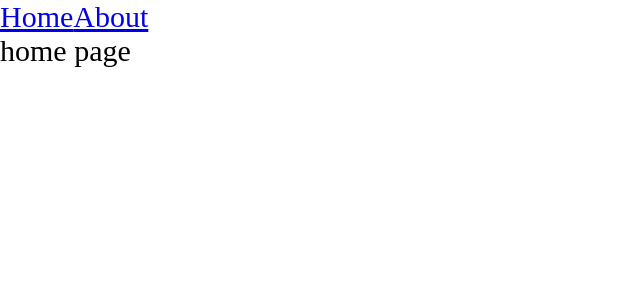
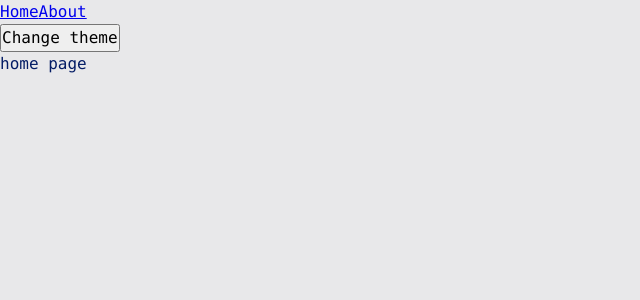
Before and after one commit to failququ/std, a React app: page / in a window 1280 px wide. Shown: the top 300 px of the page, without its empty margins (0-640 px from the left). Built offline with nearby package versions, Linux system fonts and the light colour scheme.

Commit message:
add themes, useTheme hook, styles reset, variables

```diff
--- a/src/App.tsx
+++ b/src/App.tsx
@@ -1,16 +1,19 @@
 import { Suspense } from 'react';
 import { Link, Route, Routes } from 'react-router-dom';
-import './index.scss';
 import { AboutPageLazy } from './pages/AboutPage/AboutPage.lazy';
 import { HomePageLazy } from './pages/HomePage/HomePage.lazy';
+import './styles/index.scss';
+import { useTheme } from './theme/useTheme';
 
 const App = () => {
+  const { theme, toggleTheme } = useTheme();
   return (
-    <div className="app">
+    <div className={`app ${theme}`}>
       <div>
         <Link to="/">Home</Link>
         <Link to="/about">About</Link>
       </div>
+      <button onClick={toggleTheme}>Change theme</button>
       <Suspense fallback={<div>Loading...</div>}>
         <Routes>
           <Route path="/" element={<HomePageLazy />} />
--- a/src/index.scss
+++ /dev/null
@@ -1,9 +0,0 @@
-* {
-  margin: 0;
-  padding: 0;
-  box-sizing: border-box;
-}
-
-.app {
-  font-size: 30px;
-}
--- a/src/index.tsx
+++ b/src/index.tsx
@@ -1,12 +1,15 @@
 import { createRoot } from "react-dom/client";
 import { BrowserRouter } from "react-router-dom";
 import App from "./App";
+import ThemeProvider from "./theme/ThemeProvider";
 
 const domNode = document.getElementById('root');
 const root = createRoot(domNode);
 
 root.render(
   <BrowserRouter>
-    <App />
+    <ThemeProvider>
+      <App />
+    </ThemeProvider>
   </BrowserRouter>,
 );
--- /dev/null
+++ b/src/styles/index.scss
@@ -0,0 +1,13 @@
+@import "./reset.scss";
+@import "./variables/global.scss";
+@import "./themes/dark.scss";
+@import "./themes/light.scss";
+
+.app {
+  font: var(--font-m);
+
+  background: var(--bg-color);
+  color: var(--primary-color);
+
+  min-height: 100vh;
+}
--- /dev/null
+++ b/src/styles/reset.scss
@@ -0,0 +1,13 @@
+* {
+  margin: 0;
+  padding: 0;
+  box-sizing: border-box;
+}
+
+input,
+textarea,
+select,
+button {
+  margin: 0;
+  font: inherit;
+}
--- /dev/null
+++ b/src/styles/themes/dark.scss
@@ -0,0 +1,6 @@
+.app.dark {
+  --bg-color: #1d1d4b;
+
+  --primary-color: #049604;
+  --secondary-color: #04ff04;
+}
--- /dev/null
+++ b/src/styles/themes/light.scss
@@ -0,0 +1,6 @@
+.app.light {
+  --bg-color: #e8e8ea;
+
+  --primary-color: #041c65;
+  --secondary-color: #0449e0;
+}
--- /dev/null
+++ b/src/styles/variables/global.scss
@@ -0,0 +1,12 @@
+:root {
+
+  --font-family-main: Consolas, "Times New Roman", sans-serif;
+
+  --font-size-m: 16px;
+  --lh-m: 24px;
+  --font-m: var(--font-size-m) / var(--lh-m) var(--font-family-main);
+
+  --font-size-l: 24px;
+  --lh-l: 32px;
+  --font-l: var(--font-size-l) / var(--lh-l) var(--font-family-main);
+}
--- /dev/null
+++ b/src/theme/ThemeContext.ts
@@ -0,0 +1,17 @@
+import { createContext } from "react";
+
+export enum Theme {
+  Light = 'light',
+  Dark = 'dark'
+}
+
+export interface ThemeContextProps {
+  theme?: Theme;
+  setTheme?: (theme: Theme) => void;
+}
+
+export const ThemeContext = createContext<ThemeContextProps>({
+
+});
+
+export const LS_THEME_KEY = 'theme';
--- /dev/null
+++ b/src/theme/ThemeProvider.tsx
@@ -0,0 +1,27 @@
+import React, { FC, useMemo, useState } from 'react';
+import { LS_THEME_KEY, Theme, ThemeContext } from './ThemeContext';
+
+export interface ThemeProviderProps {
+  children: React.ReactNode;
+}
+
+const defaultTheme = localStorage.getItem(LS_THEME_KEY) as Theme || Theme.Light;
+
+const ThemeProvider: FC<ThemeProviderProps> = ({children}) => {
+  const [ theme, setTheme ] = useState<Theme>(defaultTheme);
+
+  const defaultProps = useMemo(() => {
+    return {
+      theme,
+      setTheme
+    }
+  }, [theme]);
+
+  return (
+    <ThemeContext.Provider value={defaultProps}>
+      {children}
+    </ThemeContext.Provider>
+  );
+};
+
+export default ThemeProvider;
--- /dev/null
+++ b/src/theme/useTheme.ts
@@ -0,0 +1,21 @@
+import { useContext } from "react";
+import { LS_THEME_KEY, Theme, ThemeContext } from "./ThemeContext";
+
+interface UseThemeResult {
+  toggleTheme: () => void;
+  theme: Theme;
+}
+
+export function useTheme(): UseThemeResult {
+  const { theme, setTheme } = useContext(ThemeContext);
+  const toggleTheme = () => {
+    const newTheme = theme === Theme.Light ? Theme.Dark : Theme.Light;
+    setTheme(newTheme);
+    localStorage.setItem(LS_THEME_KEY, newTheme);
+  };
+
+  return {
+    theme,
+    toggleTheme
+  }
+}
```
